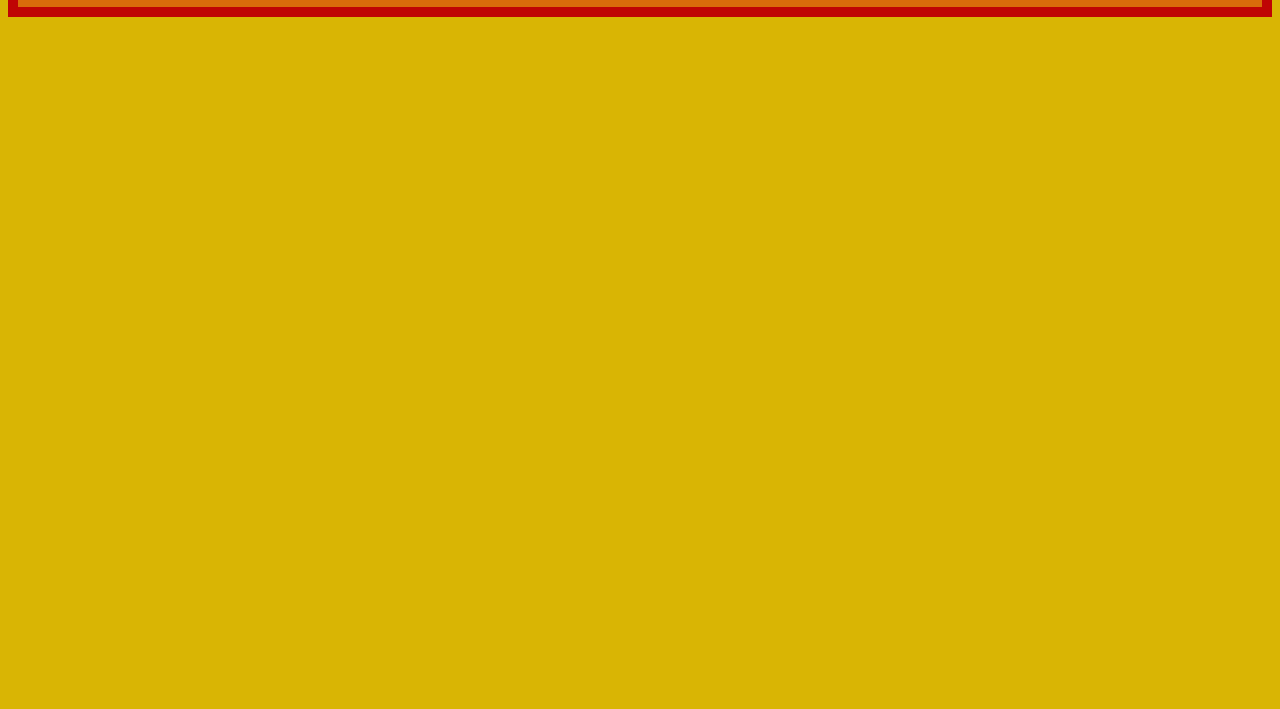
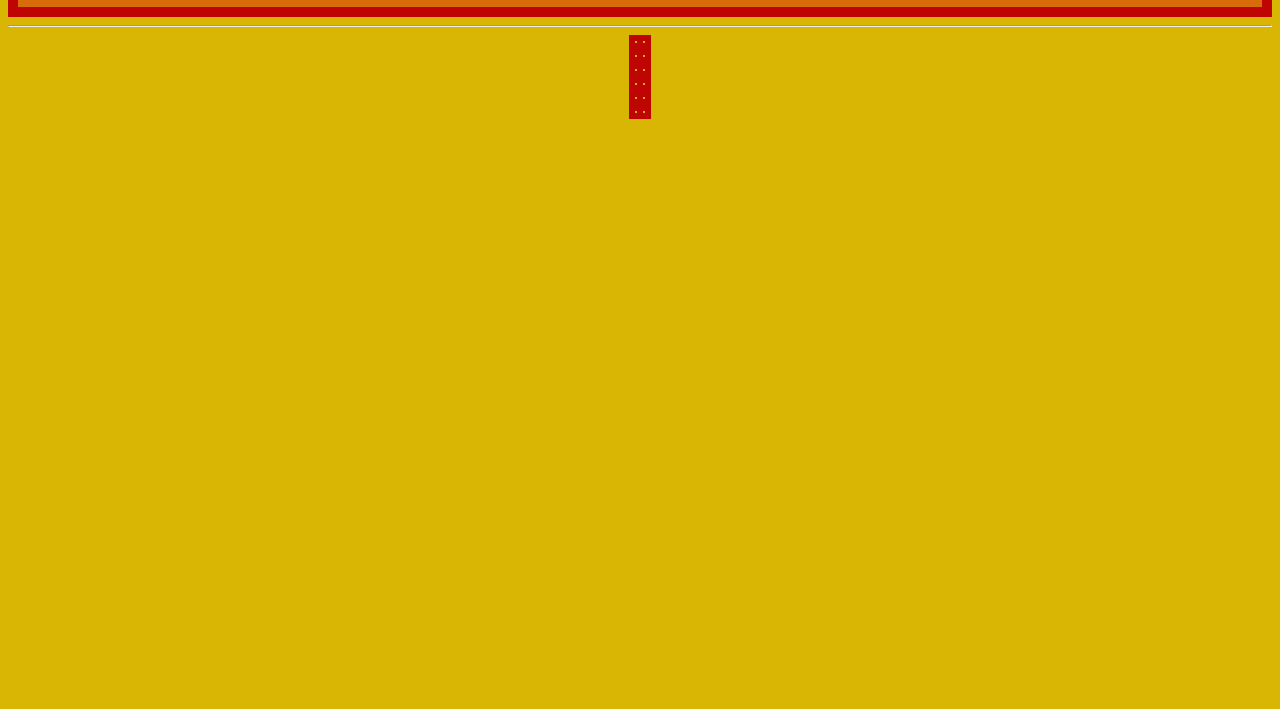
Before and after one commit to DrPyro0/SomogyMegye, a plain HTML site: page index.html in a window 1280 px wide. Shown: the part 91-800 px from the top of the page. Drawn offline with Linux system fonts and the light colour scheme.

Commit message:
Add files via upload

```diff
--- a/index.html
+++ b/index.html
@@ -9,8 +9,34 @@
     <header>
         <h1>Somogy vármegye látványosságai</h1>
     </header>
+    <hr>
     <article>
-
+        <table>
+            <tr>
+                <td></td>
+                <td></td>
+            </tr>
+            <tr>
+                <td></td>
+                <td></td>
+            </tr>
+            <tr>
+                <td></td>
+                <td></td>
+            </tr>
+            <tr>
+                <td></td>
+                <td></td>
+            </tr>
+            <tr>
+                <td></td>
+                <td></td>
+            </tr>
+            <tr>
+                <td></td>
+                <td></td>
+            </tr>
+        </table>
     </article>
 </body>
 </html>
--- a/style.css
+++ b/style.css
@@ -1,11 +1,19 @@
-body{
-
-    background-color:#D9B504;
+body {
+    background-color: #D9B504;
 }
-
-header{
+header {
     background-color: #D96B0B;
     border: #BF0404 solid 10px;
     display: flex;
     justify-content: center;
 }
+table {
+
+    display: flex;
+    justify-content: center;
+}
+tr, td {
+    border: solid #BF0404;
+    display: flex;
+    justify-content: center;
+}
```
